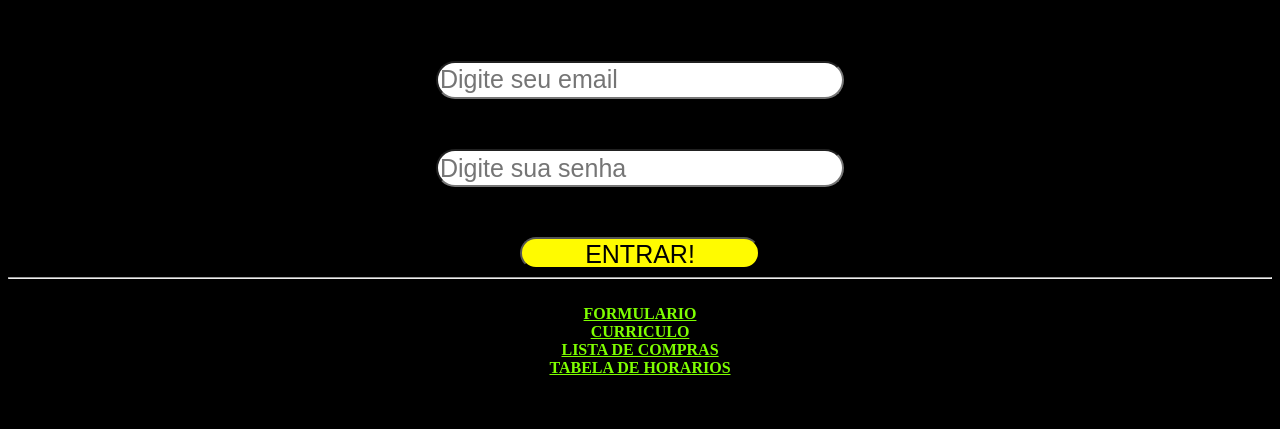
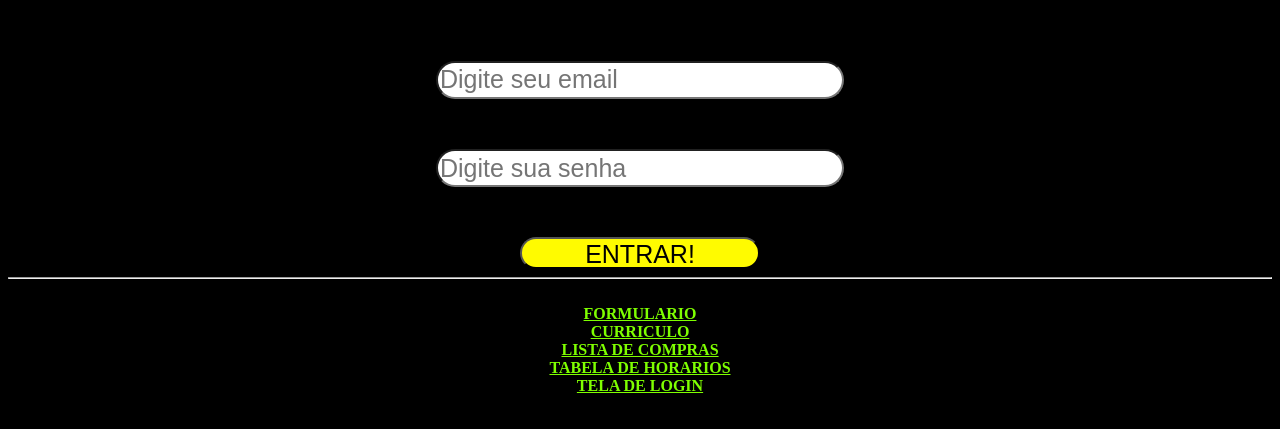
Before and after one commit to PedroRibeiroDeziderio/PW1, a plain HTML site: page index.html in a window 1280 px wide. Shown: the part 61-490 px from the top of the page. Drawn offline with Linux system fonts and the light colour scheme.

Commit message:
Update index.html

```diff
--- a/index.html
+++ b/index.html
@@ -29,6 +29,7 @@
         <strong><a class="b" href="hhttp://127.0.0.1:5500/curriculo.html">CURRICULO</a></strong><br>
         <strong><a class="c" href="http://127.0.0.1:5500/lista%20compras.html">LISTA DE COMPRAS</a></strong><br>
         <strong><a class="d" href="http://127.0.0.1:5500/TABELA.html">TABELA DE HORARIOS</a></strong><br>
+        <strong><a class="e" href="http://127.0.0.1:5500/index.html">TELA DE LOGIN</a></strong><br>
     </div>
 
 
```
